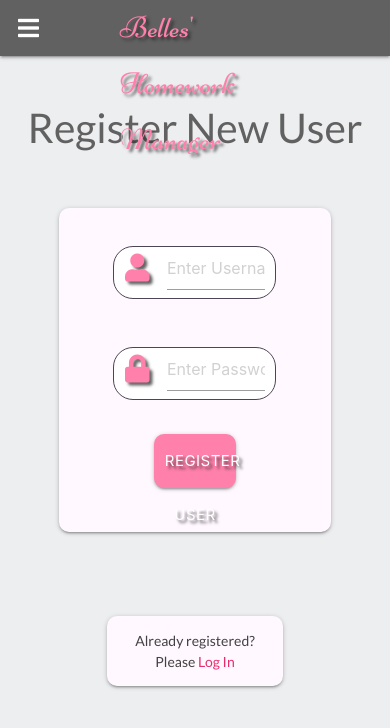
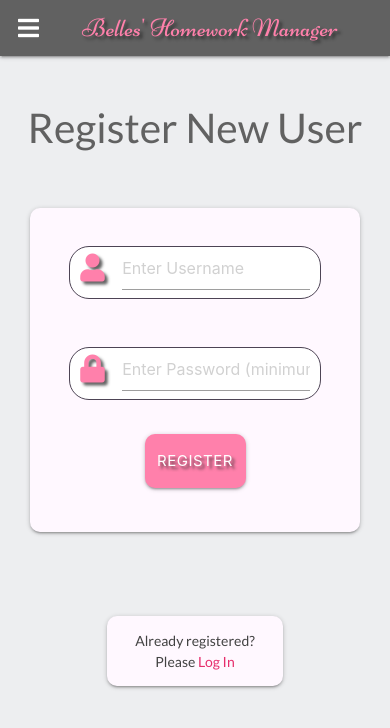
Before and after one commit to Rachel2308/MS3-belles-task-manager, a Flask app: page /register in a window 390 px wide. Shown: the top 728 px of the page. Run offline with Flask 2, Linux system fonts and the light colour scheme; some libraries are stand-ins or nearby versions.

Commit message:
Form size and page title resized for smaller screen sizes

```diff
--- a/static/css/style.css
+++ b/static/css/style.css
@@ -10,6 +10,7 @@ body {
 .brand-logo {
     font-family: "niconne", cursive;
     margin-left: 15px;
+
 }
 
 .sidenav {
@@ -40,6 +41,7 @@ header a:hover {
 .submit-button:hover {
     color: #424242;
     transform: scale(1.1);
+    text-align: center;
 }
 
 .registration-bottom-link {
@@ -73,3 +75,30 @@ header a:hover {
 .flashes h4 {
     line-height: 2;
 }
+
+
+/* Media Queries */
+
+@media screen and (max-width: 1393px) {
+
+}
+
+@media screen and (max-width: 992px) {
+
+}
+
+@media screen and (max-width: 768px) {
+    .brand-logo {
+        width: 80% !important;
+        text-align: center;
+    }
+}
+
+@media screen and (max-width: 576px) {
+    .brand-logo {
+
+        font-size: 25px !important;
+
+    }
+
+}
--- a/templates/register.html
+++ b/templates/register.html
@@ -4,22 +4,22 @@
 <h3 class="center-align registration-form-header">Register New User</h3>
 
 <div class="row">
-    <form class="col s10 offset-s1 m6 offset-m3" method="POST" action="{{ url_for ('register') }}">
+    <form class="col s12 m10 offset-m1" method="POST" action="{{ url_for ('register') }}">
         <div class="card-panel registration-form">
             <!-- Enter Name -->
             <div class="row">
-                <div class="input-field col s8 offset-s2">
+                <div class="input-field col s10 offset-s1">
                     <i class="fas fa-user prefix pink-text text-accent-1 text-shadow"></i>
                     <input id="username" name="username" type="text" minlength="4" maxlength="15"
-                        pattern="^[a-zA-Z]{5,15}$" class="validate"
-                        placeholder="Enter Username. Use first name followed by your initial" required>
+                        pattern="^[a-zA-Z0-9]{5,15}$" class="validate"
+                        placeholder="Enter Username" required>
 
                 </div>
             </div>
 
             <!-- Enter Password -->
             <div class="row">
-                <div class="input-field col s8 offset-s2">
+                <div class="input-field col s10 offset-s1">
                     <i class="fas fa-lock prefix pink-text text-accent-1 text-shadow"></i>
                     <input id="password" name="password" type="password" minlength="5" maxlength="15"
                         pattern="^[a-zA-Z0-9]{5,}$" class="validate" placeholder="Enter Password (minimum 8 characters)" required>
@@ -29,8 +29,7 @@
 
             <!--Register User Button-->
             <div class="row">
-                <button type="submit" class="col s4 offset-s4 btn-large pink accent-1 text-shadow submit-button">
-                    Register User</button>
+                <button type="submit" class="col s4 offset-s4 btn-large pink accent-1 text-shadow submit-button">Register</button>
             </div>
         </div>
     </form>
```
Also changed, not shown: README.md.
